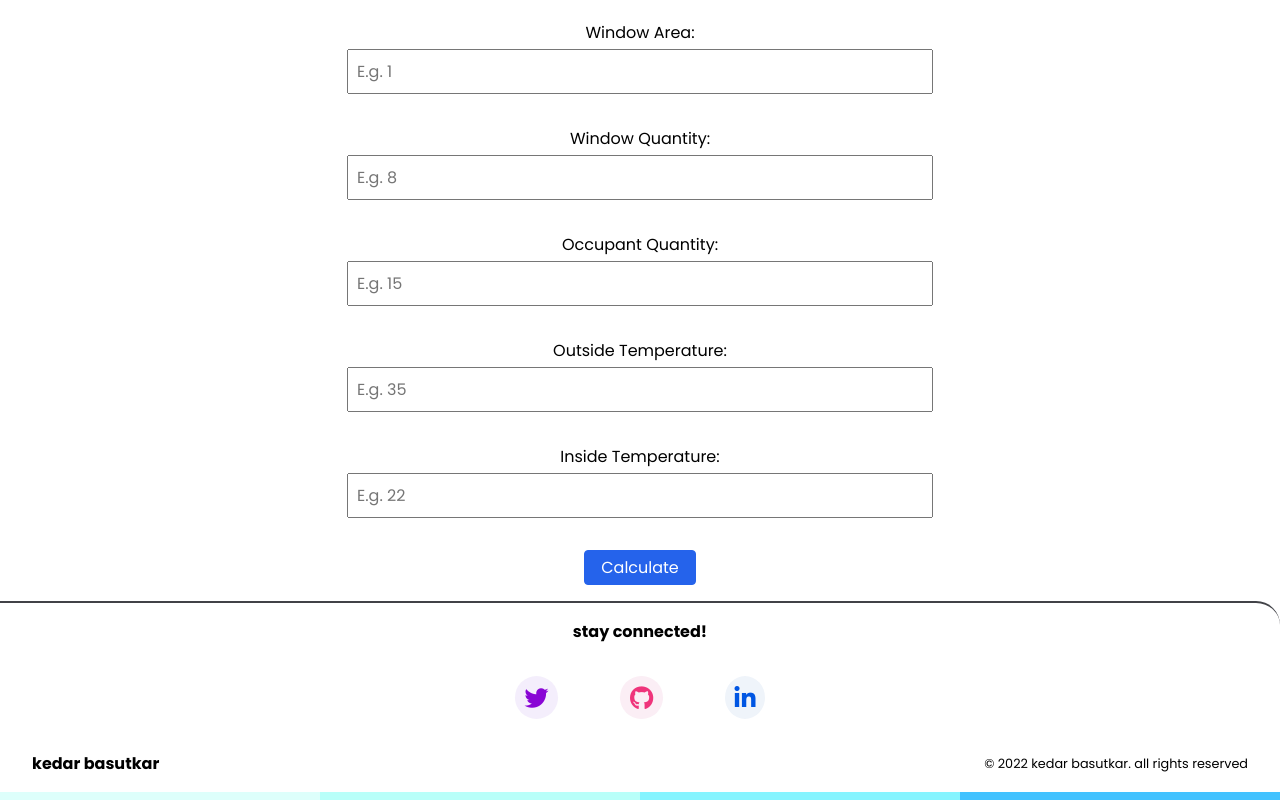
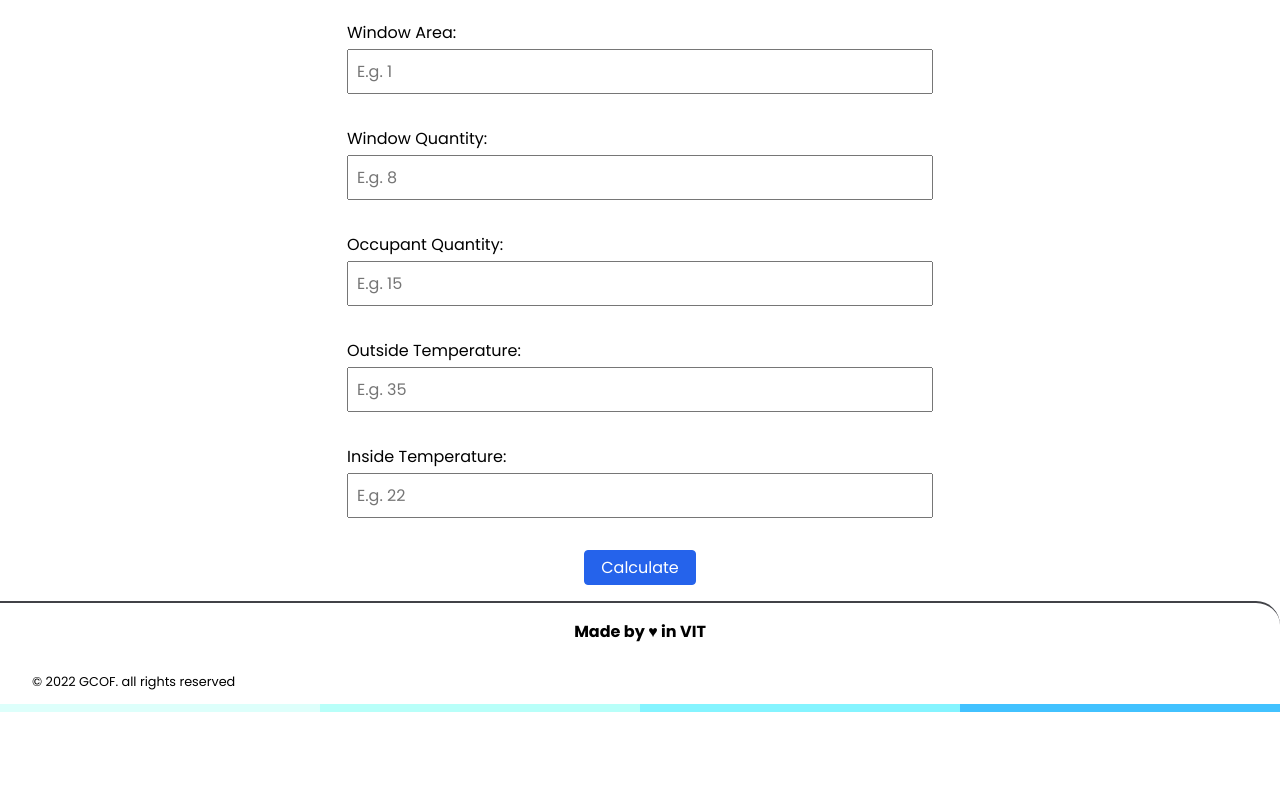
Before and after one commit to kedaroo/heat-load-calculator, a React (Create React App) app: page / in a window 1280 px wide. Shown: the part 570-1370 px from the top of the page. After the commit the page ends 1282 px from the top, so only its background shows below. Built offline with nearby package versions, Linux system fonts and the light colour scheme; the HTML template or start-up script is replaced by a standard one.

Commit message:
fix: footer content

```diff
--- a/src/App.css
+++ b/src/App.css
@@ -13,7 +13,7 @@
   /* justify-content: center; */
   align-items: center;
   min-height: 100vh;
-  text-align: center;
+  /* text-align: center; */
 }
 
 main {
--- a/src/components/Footer.js
+++ b/src/components/Footer.js
@@ -4,8 +4,8 @@ export default function Footer() {
     return (
         <footer>
             <div className="container-footer">
-                <p className="text-center">stay connected!</p>
-                <ul className="socials-list">
+                <p className="text-center">Made by ♥ in VIT</p>
+                {/* <ul className="socials-list">
                     <li className="socials-list-item">
                         <a href="https://twitter.com/KedarBasutkar" target="_blank">
                             <i className="fa-brands fa-twitter social-icon"></i>
@@ -21,12 +21,12 @@ export default function Footer() {
                             <i className="fa-brands fa-linkedin-in social-icon"></i>
                         </a>
                     </li>
-                </ul>
+                </ul> */}
                 <div className="footer-list">
-                    <p className="footer-name">
+                    {/* <p className="footer-name">
                         <a href="index.html">kedar basutkar</a>
-                    </p>
-                    <p className="copyright-text">© 2022 kedar basutkar. all rights reserved</p>
+                    </p> */}
+                    <p className="copyright-text">© 2022 GCOF. all rights reserved</p>
                 </div>
                 <table>
                     <tr>
```
